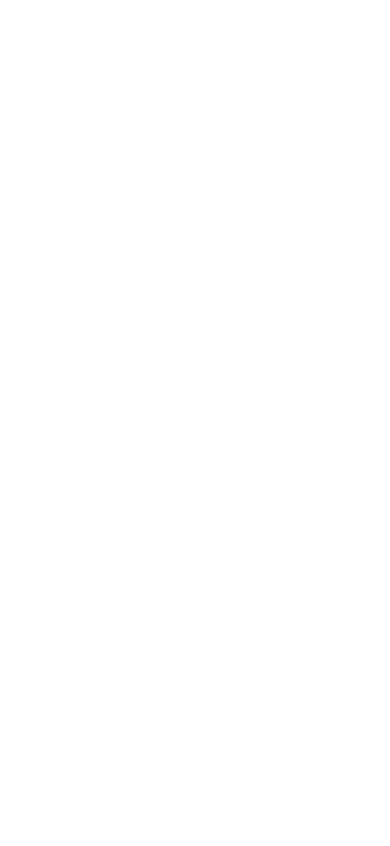
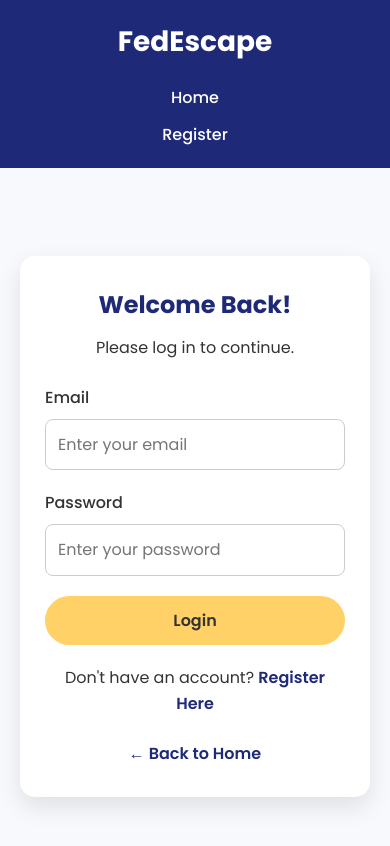
Before and after one commit to ITECH3208andITECH3209feduni/Educational-Escape-Room, a plain HTML site: page client/login.html in a window 390 px wide. Drawn offline with Linux system fonts and the light colour scheme.

Commit message:
Implemented landing page styling and login interface

```diff
--- a/client/css/style.css
+++ b/client/css/style.css
@@ -1,6 +1,10 @@
-/* =========================
-   GLOBAL SETTINGS
-========================= */
+/* ====================================
+   FEDEXCAPE — SHARED STYLESHEET
+   ==================================== */
+
+/* ====================================
+   1. GLOBAL STYLES
+   ==================================== */
 
 * {
     margin: 0;
@@ -8,409 +12,385 @@
     box-sizing: border-box;
 }
 
+html {
+    scroll-behavior: smooth;
+}
 
 body {
-    font-family: 'Poppins', sans-serif;
+    font-family: "Poppins", sans-serif;
     color: #333;
     background-color: #f8f9fc;
     line-height: 1.6;
 }
 
-
 a {
+    color: inherit;
     text-decoration: none;
 }
 
-
-html {
-    scroll-behavior: smooth;
+button,
+input,
+select,
+textarea {
+    font: inherit;
 }
 
-
-
-/* =========================
-   NAVIGATION BAR
-========================= */
-
+/* ====================================
+   2. NAVIGATION
+   ==================================== */
 
 header {
-    background: #1e2a78;
     position: sticky;
     top: 0;
     z-index: 1000;
+    background: #1e2a78;
 }
 
-
 .navbar {
-
     display: flex;
+    align-items: center;
     justify-content: space-between;
-    align-items: center;
-
     padding: 20px 8%;
-
 }
 
-
-
 .logo h1 {
-
-    color: white;
+    color: #fff;
     font-size: 28px;
     font-weight: 700;
-
 }
 
-
-
 .nav-links {
-
     display: flex;
+    gap: 30px;
     list-style: none;
-    gap: 30px;
-
 }
 
-
-
 .nav-links a {
-
-    color: white;
+    color: #fff;
     font-weight: 500;
-    transition: 0.3s;
-
+    transition: color 0.3s ease;
 }
 
-
-
-.nav-links a:hover {
-
+.nav-links a:hover,
+.nav-links a:focus-visible {
     color: #ffd166;
-
 }
 
+/* ====================================
+   3. BUTTONS
+   ==================================== */
 
+.btn {
+    display: inline-block;
+    padding: 12px 30px;
+    border: 2px solid transparent;
+    border-radius: 30px;
+    font-weight: 600;
+    text-align: center;
+    cursor: pointer;
+    transition: transform 0.3s ease, box-shadow 0.3s ease, background-color 0.3s ease;
+}
 
+.primary-btn {
+    background: #ffd166;
+    color: #333;
+}
 
+.secondary-btn {
+    border-color: #fff;
+    color: #fff;
+}
 
-/* =========================
-   HERO SECTION
-========================= */
+.btn:hover,
+.btn:focus-visible {
+    transform: translateY(-3px);
+    box-shadow: 0 8px 16px rgba(0, 0, 0, 0.15);
+}
 
+.primary-btn:hover,
+.primary-btn:focus-visible {
+    background: #ffca3a;
+}
+
+/* ====================================
+   4. HOME PAGE — HERO
+   ==================================== */
 
 .hero {
-
-    min-height: 85vh;
-
     display: flex;
     align-items: center;
     justify-content: center;
-
+    min-height: 85vh;
+    padding: 40px 10%;
+    color: #fff;
     text-align: center;
-
-    padding: 40px 10%;
-
-    background: linear-gradient(
-        135deg,
-        #1e2a78,
-        #4b6cb7
-    );
-
-    color: white;
-
+    background: linear-gradient(135deg, #1e2a78, #4b6cb7);
 }
 
-
-
 .hero-content {
-
     max-width: 800px;
-
 }
 
-
-
 .hero h2 {
-
+    margin-bottom: 20px;
     font-size: 48px;
-    margin-bottom: 20px;
-
 }
 
-
-
 .hero p {
-
+    margin-bottom: 35px;
     font-size: 18px;
-    margin-bottom: 35px;
-
 }
 
-
-
-
-
-/* =========================
-   BUTTONS
-========================= */
-
-
 .hero-buttons {
-
     display: flex;
     justify-content: center;
     gap: 20px;
-
 }
 
-
-
-.btn {
-
-    padding: 12px 30px;
-
-    border-radius: 30px;
-
-    font-weight: 600;
-
-    transition: 0.3s;
-
-}
-
-
-
-.primary-btn {
-
-    background: #ffd166;
-    color: #333;
-
-}
-
-
-
-.secondary-btn {
-
-    border: 2px solid white;
-    color: white;
-
-}
-
-
-
-.btn:hover {
-
-    transform: translateY(-3px);
-
-}
-
-
-
-
-/* =========================
-   ABOUT SECTION
-========================= */
-
+/* ====================================
+   5. HOME PAGE — ABOUT
+   ==================================== */
 
 .about {
-
     padding: 70px 10%;
     text-align: center;
-
 }
-
-
 
 .about h2,
 .features h2,
 .cta h2 {
-
+    margin-bottom: 20px;
     font-size: 35px;
-    margin-bottom: 20px;
-
 }
 
-
-
 .about p {
-
     max-width: 900px;
     margin: 15px auto;
-
     font-size: 17px;
-
 }
 
-
-
-
-
-/* =========================
-   FEATURES SECTION
-========================= */
-
+/* ====================================
+   6. HOME PAGE — FEATURES
+   ==================================== */
 
 .features {
-
     padding: 70px 10%;
-
     text-align: center;
-
-    background: white;
-
+    background: #fff;
 }
 
-
-
 .feature-container {
-
     display: flex;
-
+    flex-wrap: wrap;
     justify-content: center;
-
     gap: 30px;
-
     margin-top: 40px;
-
-    flex-wrap: wrap;
-
 }
 
-
-
 .feature-card {
-
+    width: 300px;
+    padding: 30px;
+    border-radius: 15px;
     background: #f8f9fc;
-
-    width: 300px;
-
-    padding: 30px;
-
-    border-radius: 15px;
-
-    box-shadow: 0 10px 25px rgba(0,0,0,0.1);
-
-    transition: 0.3s;
-
+    box-shadow: 0 10px 25px rgba(0, 0, 0, 0.1);
+    transition: transform 0.3s ease, box-shadow 0.3s ease;
 }
 
-
-
 .feature-card:hover {
-
     transform: translateY(-10px);
-
+    box-shadow: 0 14px 30px rgba(0, 0, 0, 0.14);
 }
 
-
-
 .feature-card h3 {
-
     margin-bottom: 15px;
-
     color: #1e2a78;
-
 }
 
-
-
-
-
-/* =========================
-   CALL TO ACTION
-========================= */
-
+/* ====================================
+   7. HOME PAGE — CALL TO ACTION
+   ==================================== */
 
 .cta {
-
     padding: 70px 10%;
-
+    color: #fff;
     text-align: center;
-
     background: #1e2a78;
-
-    color: white;
-
 }
 
-
-
 .cta p {
-
     margin-bottom: 30px;
-
 }
 
-
-
-
-
-/* =========================
-   FOOTER
-========================= */
-
+/* ====================================
+   8. FOOTER
+   ==================================== */
 
 footer {
-
+    padding: 25px;
+    color: #fff;
+    text-align: center;
     background: #111;
-
-    color: white;
-
-    text-align: center;
-
-    padding: 25px;
-
 }
 
+/* ====================================
+   9. LOGIN PAGE
+   ==================================== */
 
+.login-section {
+    display: flex;
+    align-items: center;
+    justify-content: center;
+    min-height: 85vh;
+    padding: 40px 20px;
+    background: #f8f9fc;
+}
 
+.login-container {
+    width: 100%;
+    max-width: 450px;
+    padding: 40px;
+    border-radius: 15px;
+    background: #fff;
+    box-shadow: 0 10px 25px rgba(0, 0, 0, 0.1);
+}
 
+.login-container h2 {
+    margin-bottom: 10px;
+    color: #1e2a78;
+    text-align: center;
+}
 
-/* =========================
-   RESPONSIVE DESIGN
-========================= */
+.login-container > p {
+    margin-bottom: 25px;
+    text-align: center;
+}
 
+.login-container form {
+    display: flex;
+    flex-direction: column;
+}
 
-@media(max-width:768px){
+.login-container label {
+    margin-bottom: 8px;
+    font-weight: 500;
+}
 
+.login-container input {
+    width: 100%;
+    margin-bottom: 20px;
+    padding: 12px;
+    border: 1px solid #ccc;
+    border-radius: 8px;
+    outline: none;
+}
 
+.login-container input:focus {
+    border-color: #4b6cb7;
+    box-shadow: 0 0 0 3px rgba(75, 108, 183, 0.18);
+}
+
+.login-container button {
+    border: none;
+}
+
+.login-links {
+    margin-top: 20px;
+}
+
+.login-links a,
+.back-home {
+    color: #1e2a78;
+    font-weight: 600;
+}
+
+.login-links a:hover,
+.login-links a:focus-visible,
+.back-home:hover,
+.back-home:focus-visible {
+    color: #4b6cb7;
+    text-decoration: underline;
+}
+
+.back-home {
+    display: block;
+    margin-top: 20px;
+    text-align: center;
+}
+
+/* ====================================
+   10. REGISTER PAGE
+   Add register-page-specific styles here.
+   ==================================== */
+
+/* ====================================
+   11. DASHBOARD
+   Add dashboard-specific styles here.
+   ==================================== */
+
+/* ====================================
+   12. RESPONSIVE DESIGN
+   ==================================== */
+
+@media (max-width: 768px) {
     .navbar {
-
         flex-direction: column;
-        gap:20px;
-
+        gap: 20px;
     }
 
-
     .nav-links {
-
         flex-direction: column;
-        align-items:center;
-
+        align-items: center;
+        gap: 12px;
     }
 
+    .hero h2 {
+        font-size: 35px;
+    }
 
+    .hero-buttons {
+        flex-direction: column;
+        align-items: center;
+    }
+
+    .hero-buttons .btn {
+        width: min(100%, 280px);
+    }
+
+    .feature-container {
+        flex-direction: column;
+        align-items: center;
+    }
+
+    .feature-card {
+        width: min(100%, 360px);
+    }
+
+    .login-container {
+        padding: 30px 25px;
+    }
+}
+
+@media (max-width: 480px) {
+    .navbar,
+    .about,
+    .features,
+    .cta {
+        padding-right: 6%;
+        padding-left: 6%;
+    }
+
+    .hero {
+        padding-right: 6%;
+        padding-left: 6%;
+    }
 
     .hero h2 {
-
-        font-size:35px;
-
+        font-size: 30px;
     }
 
-
-
-    .hero-buttons {
-
-        flex-direction:column;
-
+    .about h2,
+    .features h2,
+    .cta h2 {
+        font-size: 28px;
     }
-
-
-    .feature-container {
-
-        flex-direction:column;
-        align-items:center;
-
-    }
-
-
 }
--- a/client/login.html
+++ b/client/login.html
@@ -0,0 +1,91 @@
+<!DOCTYPE html>
+<html lang="en">
+
+<head>
+    <meta charset="UTF-8">
+    <meta name="viewport" content="width=device-width, initial-scale=1.0">
+
+    <title>Login | FedEscape</title>
+
+    <link rel="stylesheet" href="css/style.css">
+
+    <link rel="preconnect" href="https://fonts.googleapis.com">
+    <link rel="preconnect" href="https://fonts.gstatic.com" crossorigin>
+
+    <link href="https://fonts.googleapis.com/css2?family=Poppins:wght@300;400;500;600;700&display=swap" rel="stylesheet">
+</head>
+
+<body>
+
+<header>
+    <nav class="navbar">
+
+        <div class="logo">
+            <h1>FedEscape</h1>
+        </div>
+
+        <ul class="nav-links">
+            <li><a href="index.html">Home</a></li>
+            <li><a href="register.html">Register</a></li>
+        </ul>
+
+    </nav>
+</header>
+
+<main>
+
+<section class="login-section">
+
+    <div class="login-container">
+
+        <h2>Welcome Back!</h2>
+
+        <p>Please log in to continue.</p>
+
+        <form>
+
+            <label>Email</label>
+
+            <input
+                type="email"
+                placeholder="Enter your email"
+                required>
+
+            <label>Password</label>
+
+            <input
+                type="password"
+                placeholder="Enter your password"
+                required>
+
+            <button class="btn primary-btn" type="submit">
+                Login
+            </button>
+
+        </form>
+
+        <p class="login-links">
+
+            Don't have an account?
+
+            <a href="register.html">
+                Register Here
+            </a>
+
+        </p>
+
+        <a href="index.html" class="back-home">
+            ← Back to Home
+        </a>
+
+    </div>
+
+</section>
+
+</main>
+
+<script src="js/script.js"></script>
+
+</body>
+
+</html>
```
